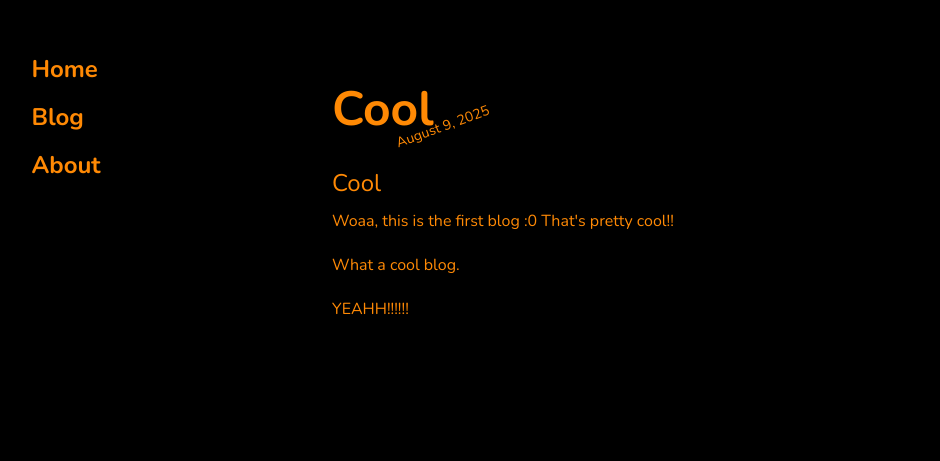
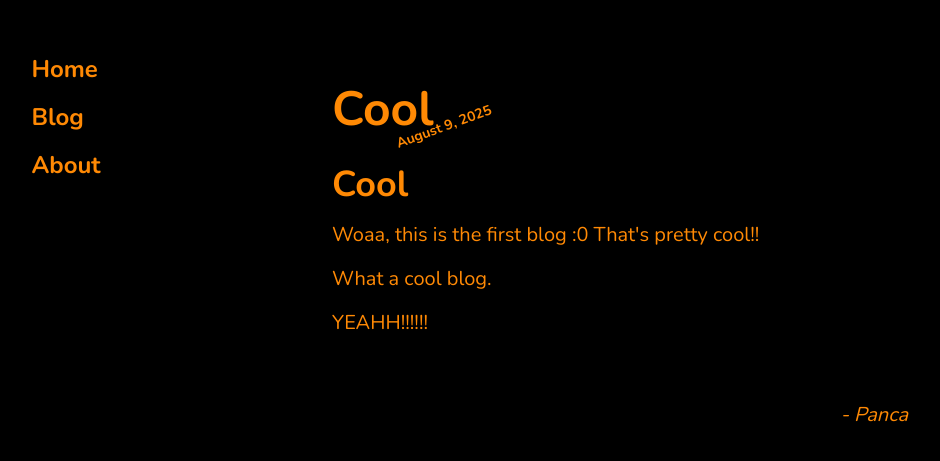
Before and after one commit to pancatime/website, a Next.js app: page /blog/cool in a window 1280 px wide. Shown: the part 283-744 px from the top of the page, without its empty margins (184-1124 px from the left). Built offline with nearby package versions, Linux system fonts and the light colour scheme.

Commit message:
Blog layout styling

```diff
--- a/app/globals.css
+++ b/app/globals.css
@@ -1,37 +1,5 @@
 @import "tailwindcss";
 
-article h2 {
-  margin-bottom: 8px;
-  font-size: 24px;
-}
+/* ... */
 
-article h3 {
-  margin-bottom: 8px;
-  font-size: 20px;
-}
-
-article p, article ul, article ol {
-  margin-bottom: 20px;
-}
-
-article ul {
-  list-style-type: disc;
-}
-
-article ol {
-  list-style-type: circle;
-}
-
-article li {
-  margin-left: 20px;
-}
-
-article a {
-  text-decoration: underline;
-}
-
-span.metadata {
-  font-style: italic;
-  margin-bottom: 20px;
-  display: block;
-}
+@plugin 'tailwind-scrollbar';
--- a/components/bloglayout.tsx
+++ b/components/bloglayout.tsx
@@ -8,18 +8,42 @@ export type PostViewProps = PropsWithChildren<{
 export default function BlogLayout({blogPost, children}: PostViewProps) {
   return (
     <div className="mt-80">
-      <article>
+      <article className="
+        [&_p]:text-xl
+        [&_p]:mt-4
+
+        [&_h2]:text-4xl
+        [&_h2]:font-bold
+
+        [&_h3]:text-4xl
+        [&_h3]:font-bold
+
+        [&_h4]:text-4xl
+        [&_h4]:font-bold
+
+        [&_pre]:border-2
+        [&_pre]:mt-4
+        [&_pre]:p-4
+        [&_pre]:overflow-x-scroll
+        [&_pre]:scrollbar
+        [&_pre]:scrollbar-thumb-orange-400
+      ">
         <header className="flex">
           <h1 className="text-5xl font-bold my-8">{blogPost.title}</h1>
           <time dateTime={blogPost.postedAt.toISOString()}>
-            <span className="-rotate-20 block w-fit absolute -translate-x-10 translate-y-16 text-sm">
+            <span className="-rotate-20 block w-fit absolute -translate-x-10 translate-y-16 text-sm font-bold">
               {blogPost.postedAt.toLocaleDateString("en-US", {
                 day: "numeric", month: "long", year: "numeric", timeZone: "UTC",
               })}
             </span>
           </time>
         </header>
-        <div>{children}</div>
+        <div className="max-w-xl mb-100">
+          {children}
+          <span className="italic text-xl mt-16 block text-right">
+            {"- " + blogPost.author}
+          </span>
+        </div>
       </article>
     </div>
   )
--- a/package.json
+++ b/package.json
@@ -24,6 +24,7 @@
     "@types/node": "^20",
     "@types/react": "^19",
     "@types/react-dom": "^19",
+    "tailwind-scrollbar": "^4.0.2",
     "tailwindcss": "^4",
     "typescript": "^5"
   }
```
Also changed, not shown: 1 other file (tests, documents, lock files or other folders).
